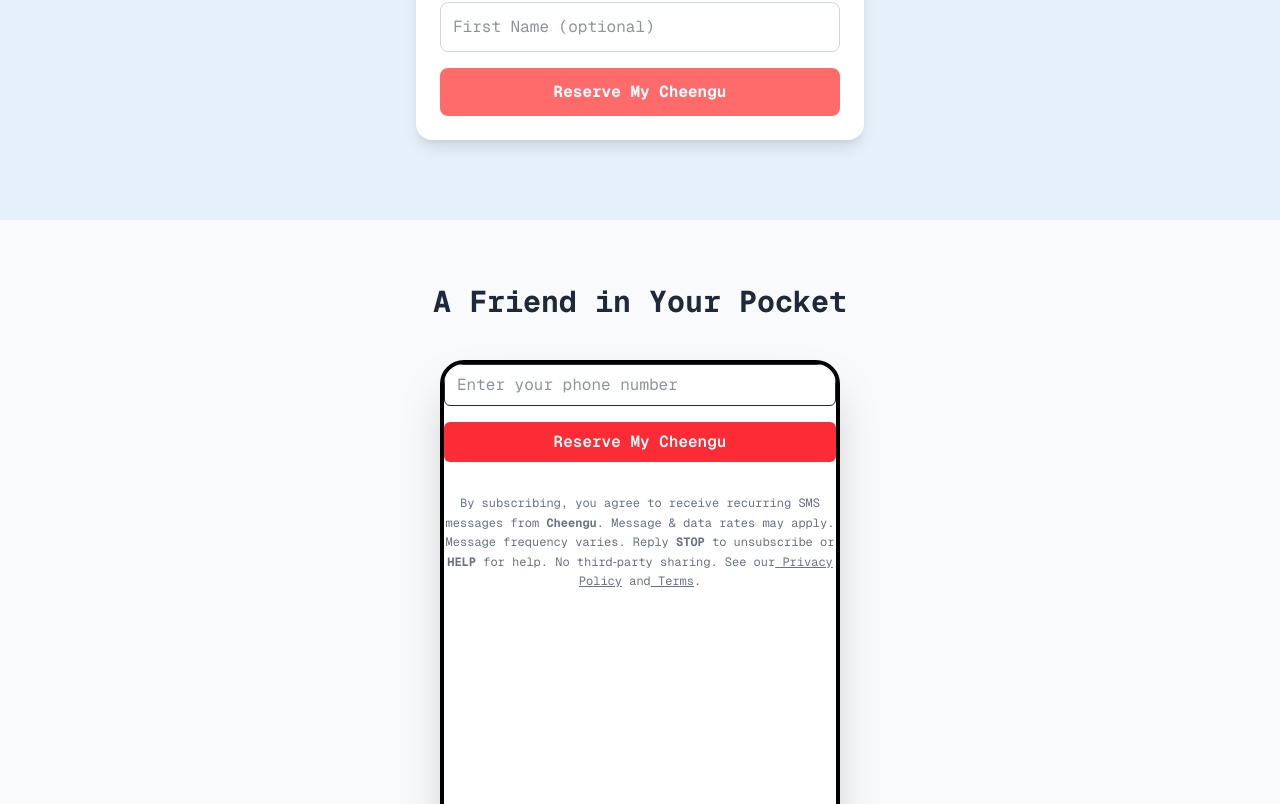
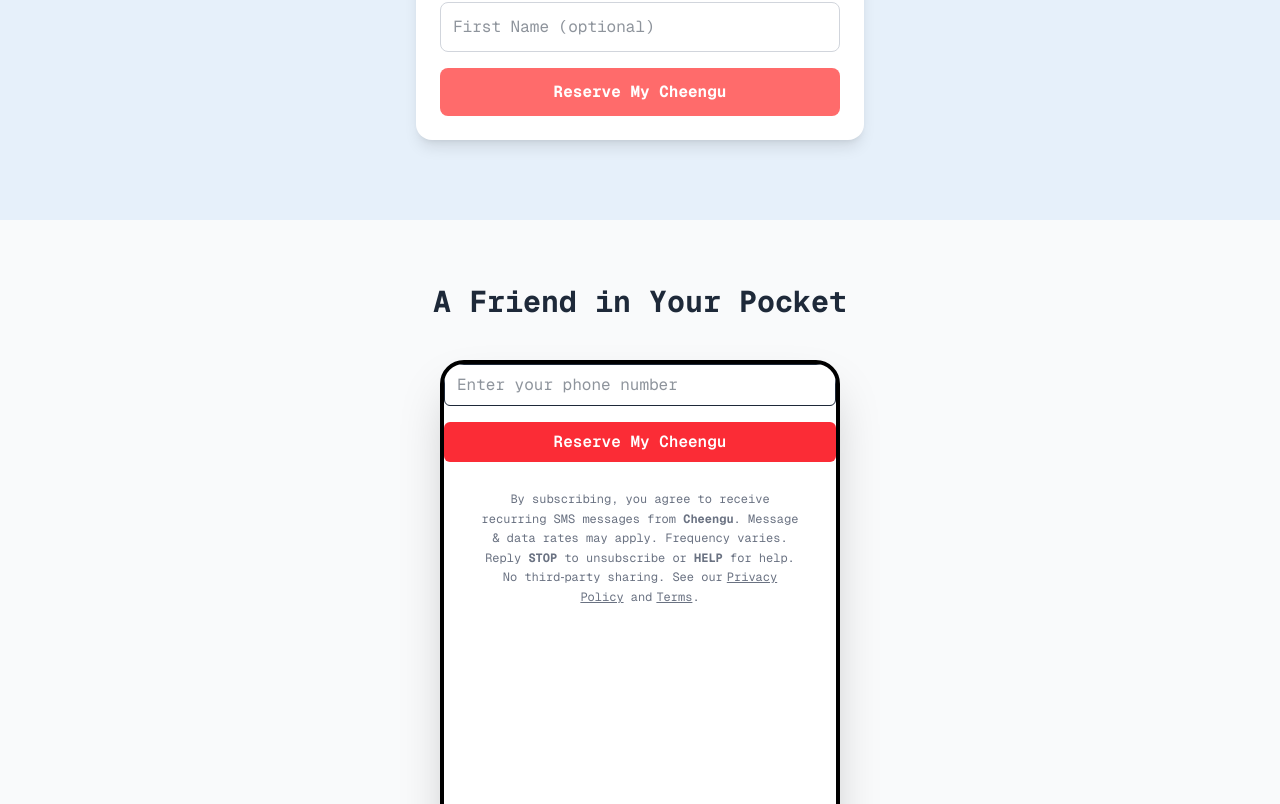
Before and after one commit to dodgerdog05/cheengu-landing, a Next.js app: page / in a window 1280 px wide. Shown: the part 376-1180 px from the top of the page. Built offline with nearby package versions, Linux system fonts and the light colour scheme.

Commit message:
Add SMS compliance text under signup form small corrections

```diff
--- a/pages/index.tsx
+++ b/pages/index.tsx
@@ -70,14 +70,14 @@ export default function Home() {
         <button type="submit" className="w-full bg-red-500 text-white font-semibold py-2 rounded-md hover:bg-red-600">
           Reserve My Cheengu
         </button>
-          <div className="text-xs text-gray-500 mt-4 text-center max-w-md mx-auto leading-relaxed">
-            By subscribing, you agree to receive recurring SMS messages from <strong>Cheengu</strong>.
-            Message &amp; data rates may apply. Message frequency varies. Reply
-            <strong> STOP </strong> to unsubscribe or <strong> HELP </strong> for help.
-            No third‑party sharing. See our
-            <a href="/privacy" className="underline"> Privacy Policy</a> and
-            <a href="/terms" className="underline"> Terms</a>.
-          </div>
+        <div className="text-xs text-gray-500 mt-3 text-center leading-relaxed max-w-xs mx-auto">
+          By subscribing, you agree to receive recurring SMS messages from <strong>Cheengu</strong>.
+          Message &amp; data rates may apply. Frequency varies.
+          Reply <strong>STOP</strong> to unsubscribe or <strong>HELP</strong> for help.
+          No third‑party sharing. See our
+          <a href="/privacy" className="underline ml-1">Privacy Policy</a> and
+          <a href="/terms" className="underline ml-1">Terms</a>.
+        </div>
     </form>
   </div>
 </section>
```
